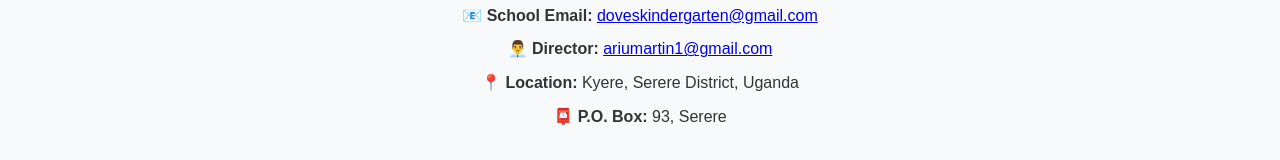
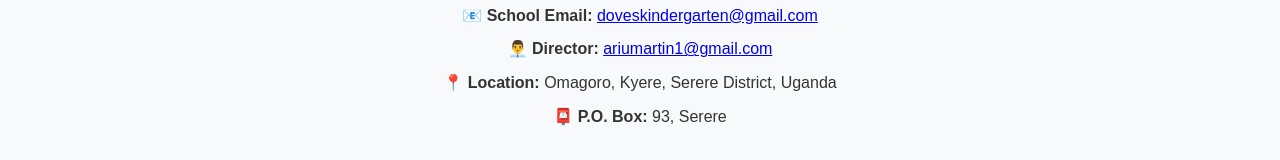
Before and after one commit to doveskindergarten-eng/doves-school, a plain HTML site: page index.html in a window 1280 px wide. Shown: the part 6420-6580 px from the top of the page. Drawn offline with Linux system fonts and the light colour scheme.

Commit message:
Update index.html

```diff
--- a/index.html
+++ b/index.html
@@ -327,7 +327,7 @@ img {
   <p style="margin:0.5rem 0;">📱 <strong>WhatsApp:</strong> <a href="https://wa.me/256788941670" target="_blank">0788 941 670</a></p>
   <p style="margin:0.5rem 0;">📧 <strong>School Email:</strong> <a href="mailto:doveskindergarten@gmail.com">doveskindergarten@gmail.com</a></p>
   <p style="margin:0.5rem 0;">👨‍💼 <strong>Director:</strong> <a href="mailto:ariumartin1@gmail.com">ariumartin1@gmail.com</a></p>
-  <p style="margin:0.5rem 0;">📍 <strong>Location:</strong> Kyere, Serere District, Uganda</p>
+  <p style="margin:0.5rem 0;">📍 <strong>Location:</strong> Omagoro, Kyere, Serere District, Uganda</p>
 <p style="margin:0.5rem 0;">📮 <strong>P.O. Box:</strong> 93, Serere</p>
 </section>
 
```
